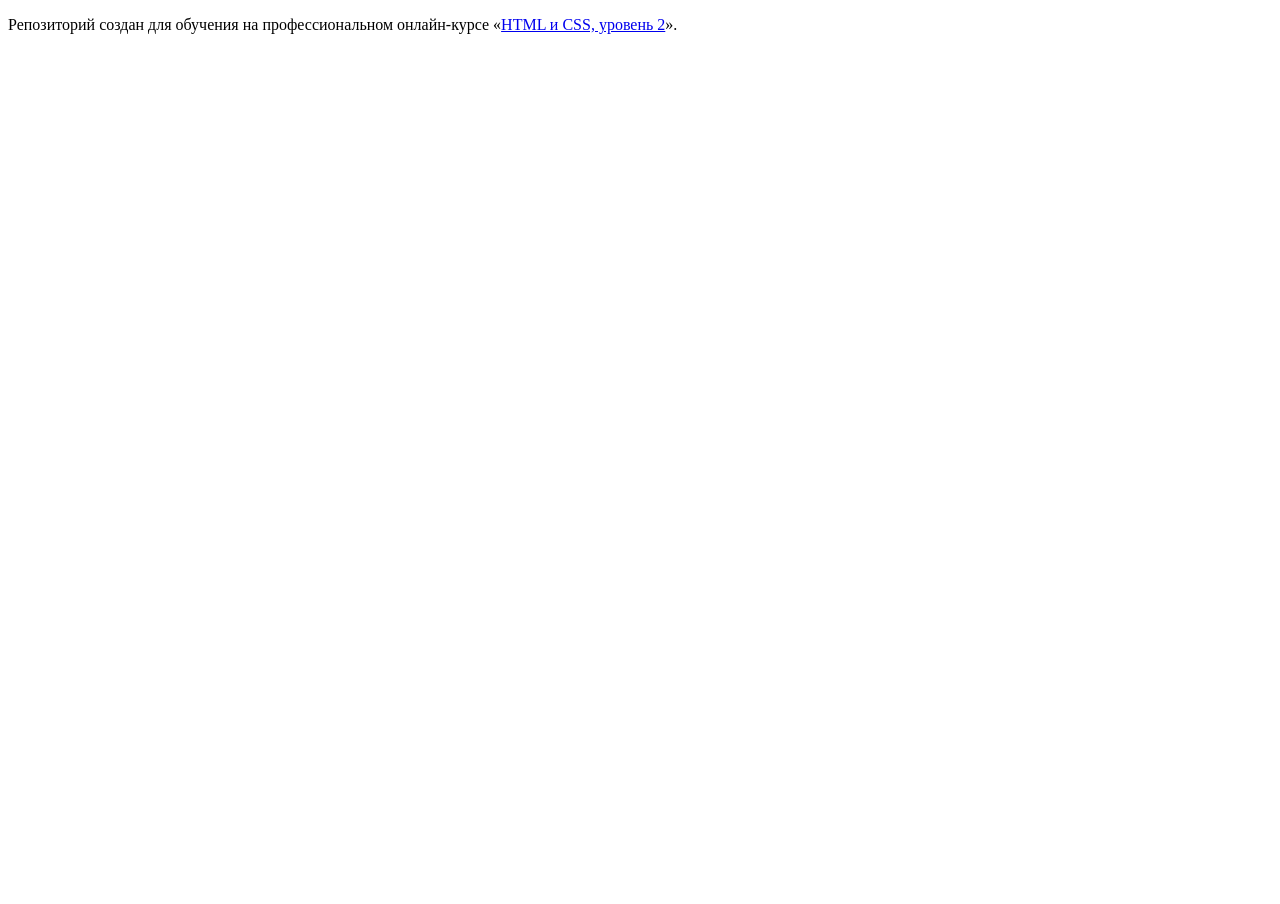
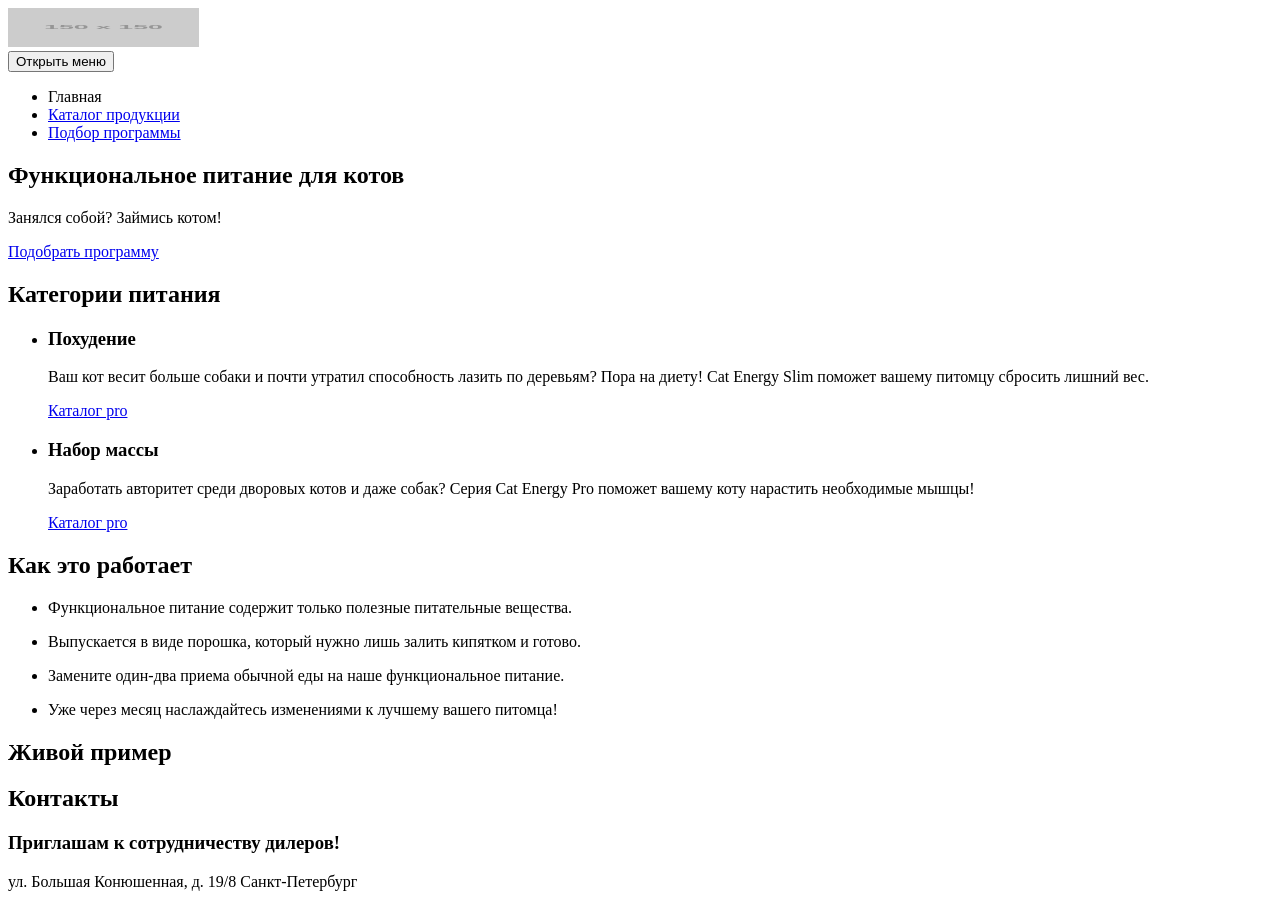
Before and after one commit to evgeniy1st/853351-cat-energy-18, a website: page source/index.html in a window 1280 px wide. Shown: the top 904 px of the page. Before the commit the page ends 800 px from the top, so only its background shows below. Drawn offline with Linux system fonts and the light colour scheme; placeholder pictures from the web are drawn by us.

Commit message:
Разметка главной страницы

```diff
--- a/source/index.html
+++ b/source/index.html
@@ -6,7 +6,115 @@
   </head>
   <body>
 
-    <p>Репозиторий создан для обучения на профессиональном онлайн‑курсе «<a href="https://htmlacademy.ru/intensive/adaptive">HTML и CSS, уровень 2</a>».</p>
+    <header class="page-header">
+      <a class="page-header__logo">
+        <img class="page-header__logo-image" src="https://via.placeholder.com/150x150" alt="Логотип Cat energy" width="191" height="39">
+      </a>
 
+      <nav class="main-nav">
+        <button class="main-nav__toggle" type="button"><span class="visually-hidden">Открыть меню</span></button>
+        <ul class="main-nav__list site-list">
+          <li class="site-list__item site-list__item--active"><a>Главная</a></li>
+          <li class="site-list__item"><a href="#">Каталог продукции</a></li>
+          <li class="site-list__item"><a href="#">Подбор программы</a></li>
+        </ul>
+      </nav>
+    </header>
+
+    <main class="page-main">
+
+      <section class="main-banner banner">
+        <div class="main-banner__text">
+          <h1 class="main-banner__title">Функциональное питание для котов</h1>
+          <p class="main-banner__slogan">Занялся собой? Займись котом!</p>
+        </div>
+        <a href="#" class="main-banner__button button">Подобрать программу</a>
+      </section>
+
+      <section class="preview-catalog">
+        <h2 class="visually-hidden">Категории питания</h2>
+        <ul class="preview-catalog__list">
+          <li class="preview-catalog__item losing-weight">
+            <h3 class="preview-catalog__title">Похудение</h3>
+            <p class="preview-catalog__description">
+              Ваш кот весит больше собаки и почти утратил способность лазить по деревьям? Пора на диету! Cat Energy Slim поможет
+              вашему питомцу сбросить лишний вес.
+            </p>
+            <a href="#" class="preview-catalog__link">Каталог pro</a>
+          </li>
+          <li class="preview-catalog__item mass-gain">
+            <h3 class="preview-catalog__title">Набор массы</h3>
+            <p class="preview-catalog__description">
+              Заработать авторитет среди дворовых котов и даже собак?
+              Серия Cat Energy Pro поможет вашему коту нарастить необходимые мышцы!
+            </p>
+            <a href="#" class="preview-catalog__link">Каталог pro</a>
+          </li>
+        </ul>
+      </section>
+
+      <section class="how-it-works">
+        <h2 class="how-it-works__title section-title">Как это работает</h2>
+        <ul class="how-it-work__list">
+          <li class="how-it-work__item how-it-work__item--structure">
+            <p class="how-it-work__description">
+              Функциональное питание содержит только полезные питательные вещества.
+            </p>
+          </li>
+          <li class="how-it-work__item how-it-work__item--form">
+            <p class="how-it-work__description">
+              Выпускается в виде порошка, который нужно лишь залить кипятком и готово.
+            </p>
+          </li>
+          <li class="how-it-work__item how-it-work__item--replacement">
+            <p class="how-it-work__description">
+              Замените один-два приема обычной еды на наше функциональное питание.
+            </p>
+          </li>
+          <li class="how-it-work__item how-it-work__item--enjoy">
+            <p class="how-it-work__description">
+              Уже через месяц наслаждайтесь изменениями к лучшему вашего питомца!
+            </p>
+          </li>
+        </ul>
+      </section>
+
+      <section class="example">
+        <h2 class="example__title section-title">Живой пример</h2>
+
+      </section>
+
+      <section class="contacts">
+        <h2 class="visually-hidden">Контакты</h2>
+        <div class="contacts__text">
+        <h3 class="contacts__title">Приглашам к сотрудничеству дилеров!</h3>
+        <p class="contacts__address">
+        ул. Большая Конюшенная, д. 19/8
+        Санкт-Петербург
+        </p>
+        </div>
+        <div class="map contacts-map" id="map">
+          <img class="map__image" src="https://via.placeholder.com/320x400" alt="ул. Большая Конюшенная, д. 19/8 Санкт-Петербург" width="320" height="400">
+        </div>
+      </section>
+    </main>
+
+    <footer class="page-footer">
+      <a href="#" class="page-footer__logo">
+        <img class="page-footer__logo-image" src="https://via.placeholder.com/128x24" alt="Логотип Cat energy" width="128" height="24"></a>
+
+        <ul class="page-footer__social social">
+          <li class="social__item social__item--vk">
+            <a href="#"><span class="visually-hidden"></span></a>
+          </li>
+          <li class="social__item social__item--inst">
+            <a href="#"><span class="visually-hidden"></span></a>
+          </li>
+          <li class="social__item social__item--fb">
+            <a href="#"><span class="visually-hidden"></span></a>
+          </li>
+        </ul>
+        <a class="page-footer__developer-link" href="https://htmlacademy.ru/intensive/adaptive" >HTML Academy</a>
+    </footer>
   </body>
 </html>
```
